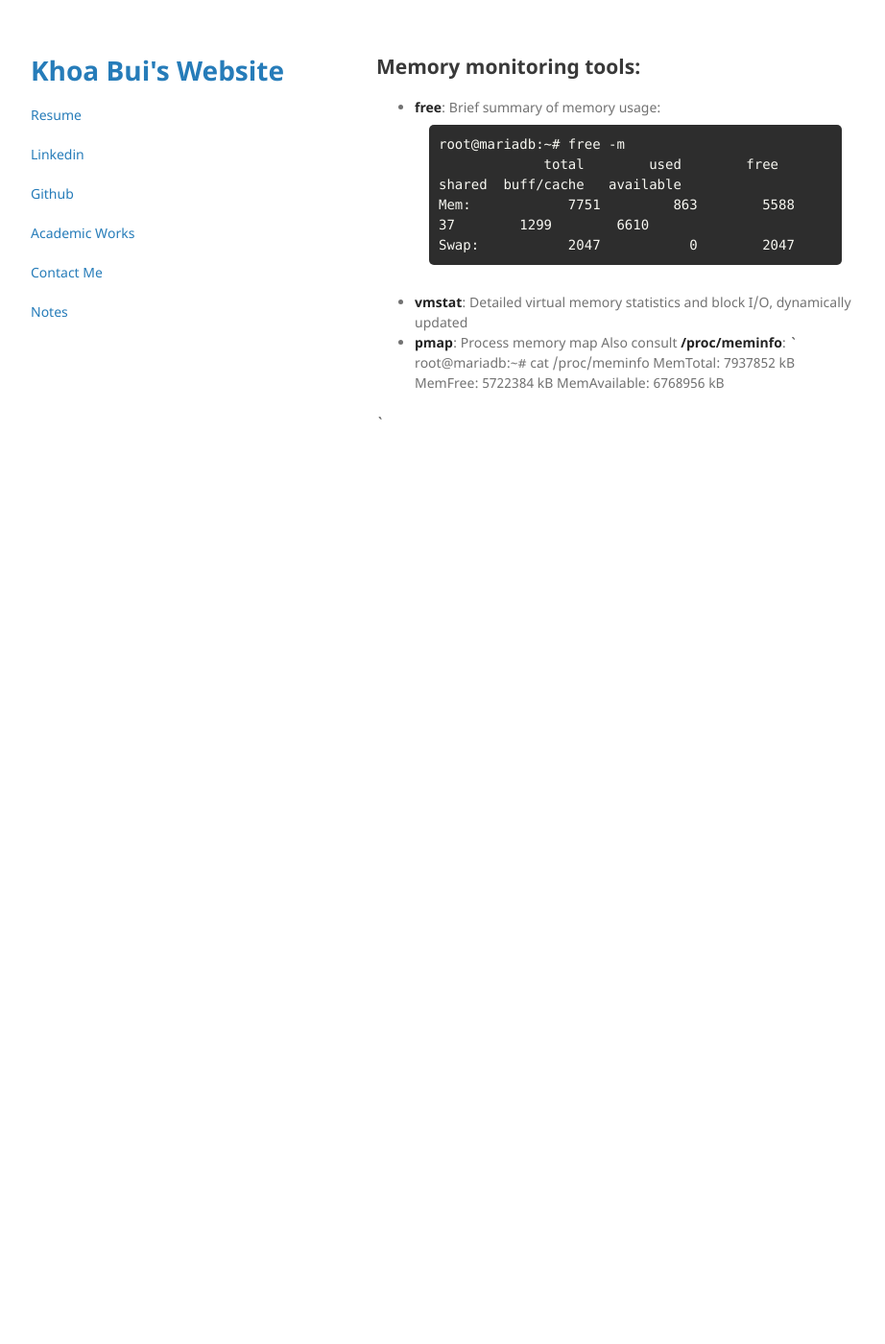
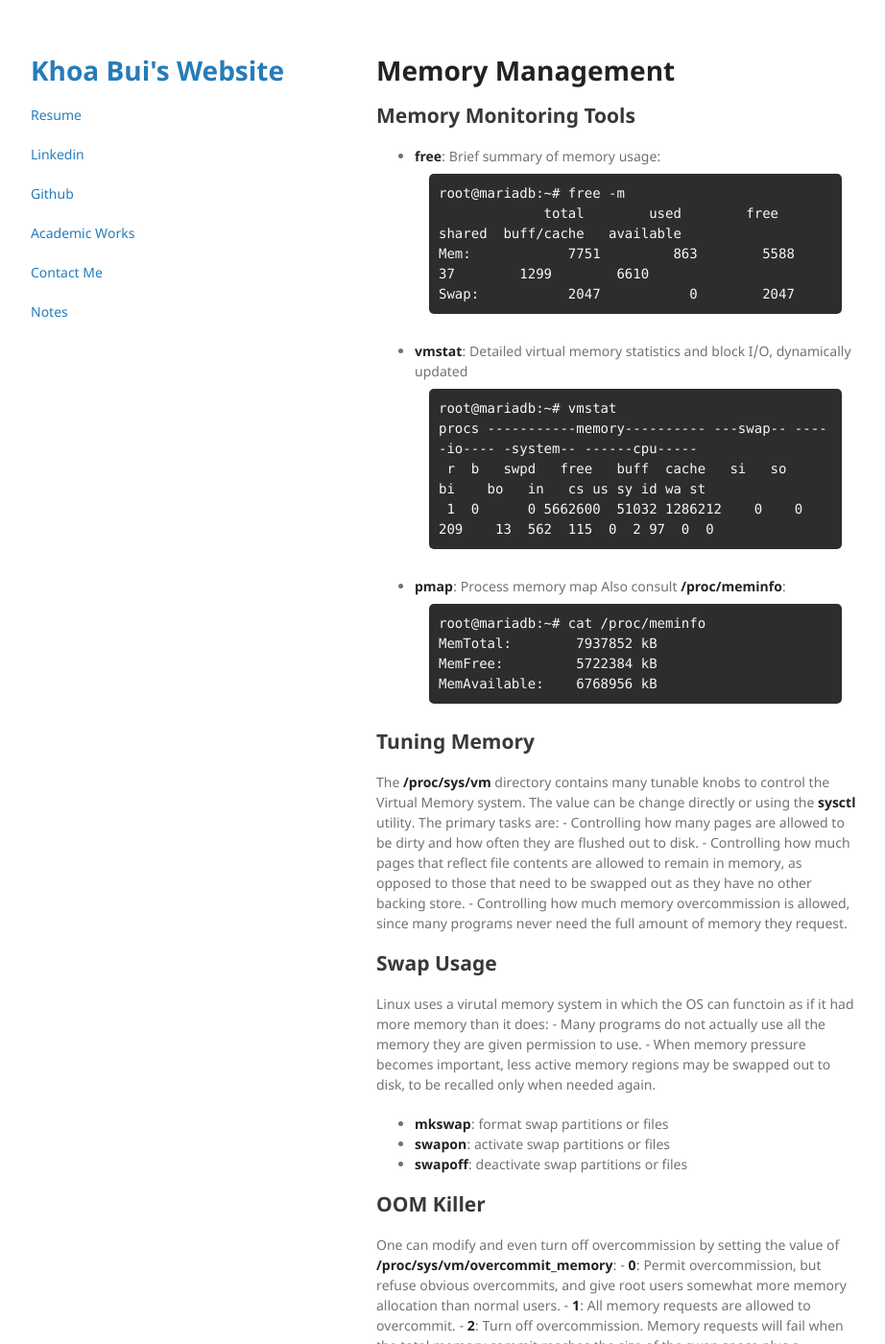
Before and after one commit to khoabuiv/khoabuiv.github.io, a Jekyll site: the page built from linux/memory_management.md, in a window 1280 px wide and 1400 px high. Shown: the whole window at 96% size, without its empty margins (178-1100 px from the left). Built offline with Jekyll 4.4.1, drawn with Linux system fonts in a browser that asks for light colours; our own code applies the rules of GitHub Pages for plain Markdown files; some of the changed text lies outside the part shown.

Commit message:
Add more Linux notes

````diff
--- a/linux/memory_management.md
+++ b/linux/memory_management.md
@@ -1,8 +1,9 @@
 ---
 layout: post
 ---
+# Memory Management
 
-## Memory monitoring tools:
+## Memory Monitoring Tools
 - **free**: Brief summary of memory usage:
 ```
 root@mariadb:~# free -m
@@ -11,6 +12,12 @@ Mem:            7751         863        5588          37        1299        6610
 Swap:           2047           0        2047
 ```
 - **vmstat**: Detailed virtual memory statistics and block I/O, dynamically updated
+```
+root@mariadb:~# vmstat
+procs -----------memory---------- ---swap-- -----io---- -system-- ------cpu-----
+ r  b   swpd   free   buff  cache   si   so    bi    bo   in   cs us sy id wa st
+ 1  0      0 5662600  51032 1286212    0    0   209    13  562  115  0  2 97  0  0
+```
 - **pmap**: Process memory map
 Also consult **/proc/meminfo**:
 ```
@@ -18,5 +25,25 @@ root@mariadb:~# cat /proc/meminfo
 MemTotal:        7937852 kB
 MemFree:         5722384 kB
 MemAvailable:    6768956 kB
+```
 
-```
+## Tuning Memory
+The **/proc/sys/vm** directory contains many tunable knobs to control the Virtual Memory system. The value can be change directly or using the **sysctl** utility. The primary tasks are:
+    - Controlling how many pages are allowed to be dirty and how often they are flushed out to disk.
+    - Controlling how much pages that reflect file contents are allowed to remain in memory, as opposed to those that need to be swapped out as they have no other backing store.
+    - Controlling how much memory overcommission is allowed, since many programs never need the full amount of memory they request.
+
+## Swap Usage
+Linux uses a virutal memory system in which the OS can functoin as if it had more memory than it does:
+    - Many programs do not actually use all the memory they are given permission to use.
+    - When memory pressure becomes important, less active memory regions may be swapped out to disk, to be recalled only when needed again.
+- **mkswap**: format swap partitions or files
+- **swapon**: activate swap partitions or files
+- **swapoff**: deactivate swap partitions or files
+
+
+## OOM Killer
+One can modify and even turn off overcommission by setting the value of **/proc/sys/vm/overcommit_memory**:
+    - **0**: Permit overcommission, but refuse obvious overcommits, and give root users somewhat more memory allocation than normal users.
+    - **1**: All memory requests are allowed to overcommit.
+    - **2**: Turn off overcommission. Memory requests will fail when the total memory commit reaches the size of the swap space plus a configurable percentage (50 by default) of RAM. This factor is modified changing /proc/sys/vm/overcommit_ ratio.
````
Also changed, not shown: linux/io_management.md (added, +16 -0 lines), linux/linux_account_management.md (+1 -0 lines), linux_notes.md (+2 -0 lines).
